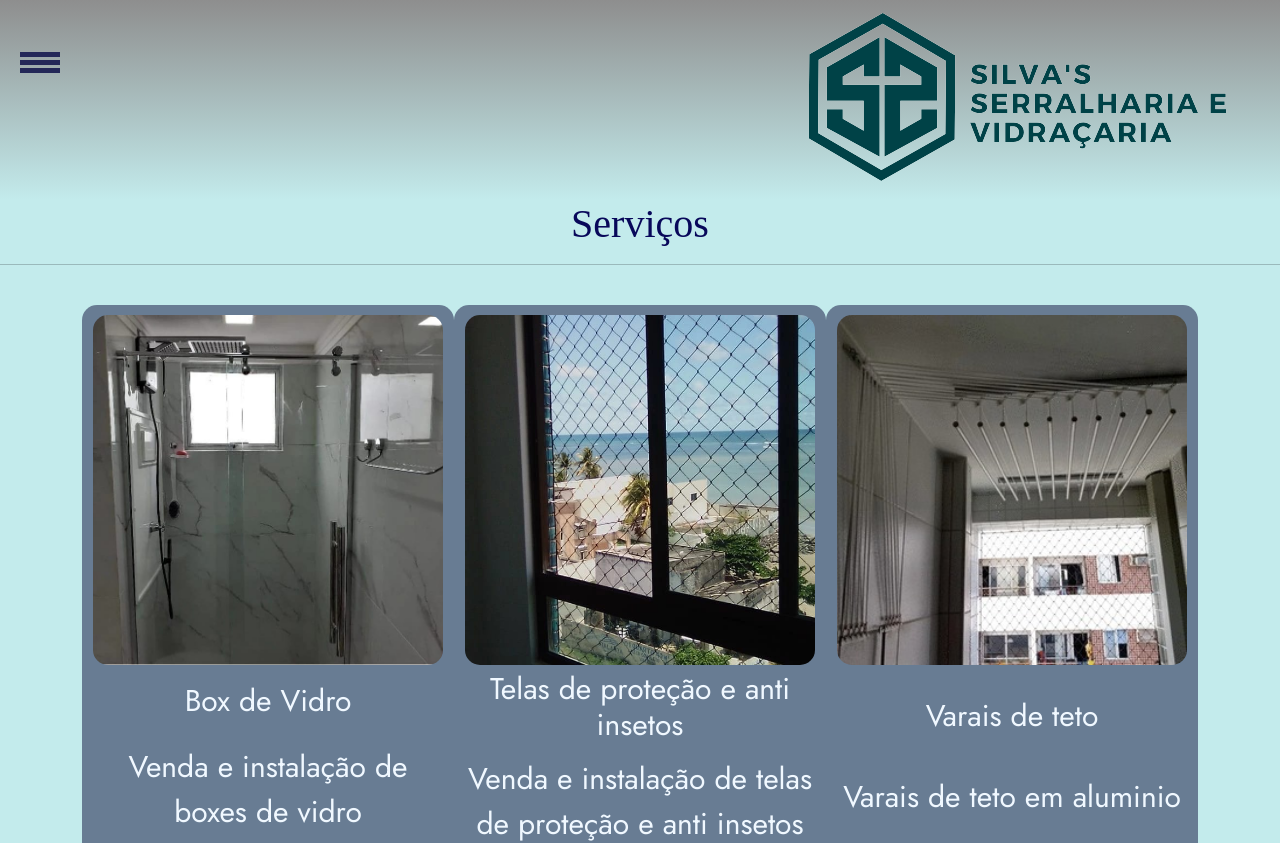
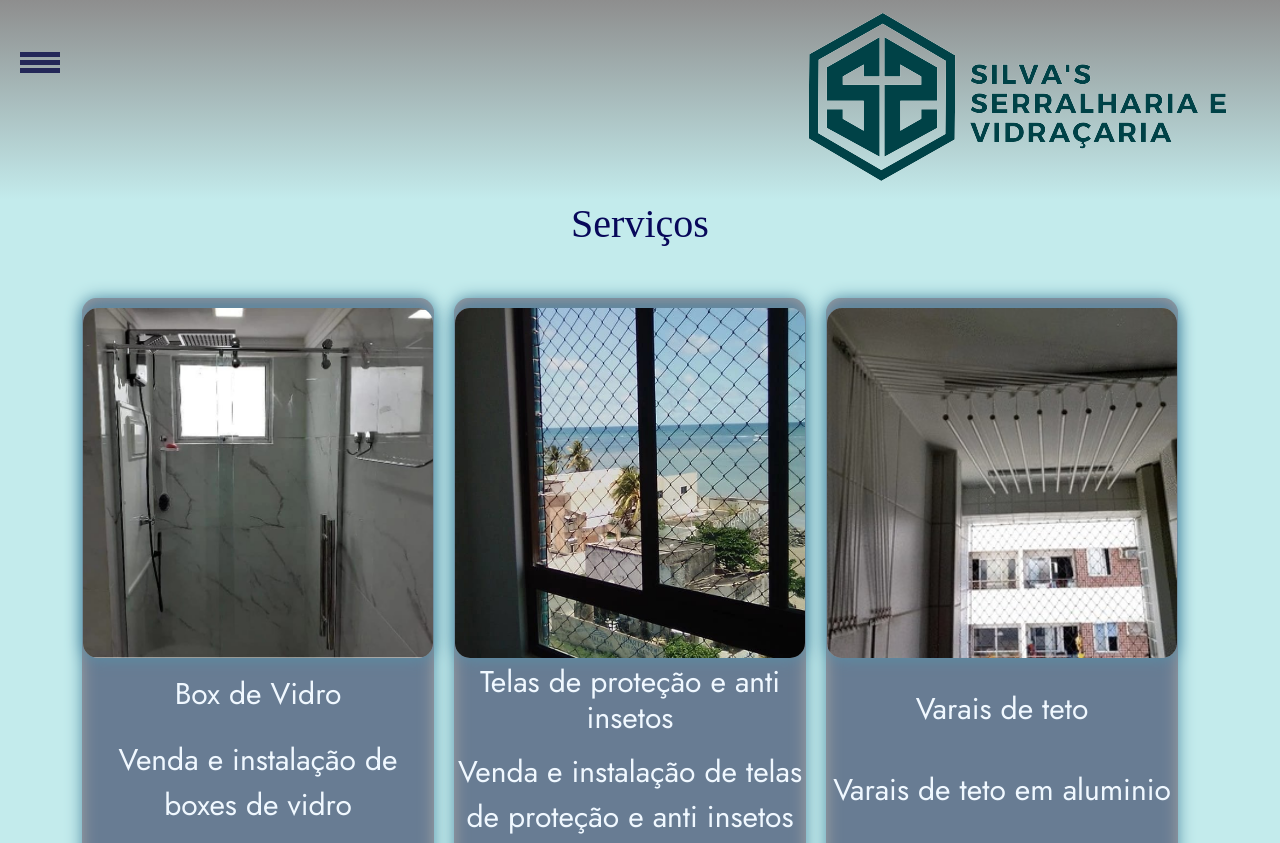
Before and after one commit to Douglas-Dorug/Site_Construcao, an Angular app: page /servicos in a window 1280 px wide. Shown: the top 843 px of the page. Built offline with nearby package versions, Linux system fonts and the light colour scheme; a web font is replaced by a local one.

Commit message:
ajustes tela de serviços

```diff
--- a/src/app/pages/home/home.component.css
+++ b/src/app/pages/home/home.component.css
@@ -1,8 +1,9 @@
 @import url('https://fonts.googleapis.com/css2?family=Suez+One&display=swap');
 @import url('https://fonts.googleapis.com/css2?family=Jost&family=Suez+One&display=swap');
-.container{
+.container-1{
   display: flex;
   justify-content: center;
+  width: 100%!important;
 
 }
 .sobre-nos{
--- a/src/app/pages/home/home.component.html
+++ b/src/app/pages/home/home.component.html
@@ -1,4 +1,4 @@
-<div class="container">
+<div class="container-1">
   <div class="sobre-nos">
     <div class="text-sobre-nos">
       <h1>Sobre nós</h1>
--- a/src/app/pages/servicos/servicos.component.css
+++ b/src/app/pages/servicos/servicos.component.css
@@ -1,6 +1,7 @@
 h1{
   text-align: center;
   color: rgb(8, 8, 90);
+  margin-bottom: 50px;
 }
 
 hr{
@@ -31,13 +32,21 @@ p{
   width: 450px;
   height: 700px;
   border-radius: 15px;
+  margin-right: 20px;
+  box-shadow: inset 0 0 1em rgb(165, 165, 165), 0 0 1em rgb(87, 145, 168);
 }
+
 
 .teste{
   width: 350px;
   height: 350px;
   border-radius: 15px;
+  box-shadow: inset 0 0 1em rgb(188, 188, 190), 0 0 1em rgb(87, 145, 168);
+}
 
+.teste:hover{
+  width: 355px;
+  height: 355px;
 }
 
 @media only screen and (max-width: 600px) and (min-width: 280px) {
--- a/src/app/pages/servicos/servicos.component.html
+++ b/src/app/pages/servicos/servicos.component.html
@@ -1,5 +1,5 @@
 <h1> Serviços </h1>
-<hr>
+
 
 <div class="container">
   <div class="imagem1">
--- a/src/app/pages/servicos/tela-protecao/tela-protecao.component.css
+++ b/src/app/pages/servicos/tela-protecao/tela-protecao.component.css
@@ -1,10 +1,12 @@
 h1{
   text-align: center;
   color: rgb(8, 8, 90);
+  margin-bottom: 100px;
 }
 
-hr{
-  margin-bottom: 40px;
+h2{
+  font-weight: 600;
+  font-size: 32px;
 }
 .carousel{
   width: 500px;
@@ -28,6 +30,7 @@ p{
   margin-right: 30px;
   align-items: center;
   text-align: justify;
+  font-size: 24px;
 }
 
 .container{
@@ -47,17 +50,15 @@ p{
   background-color: rgba(42, 48, 85, 0.589);
   color: aliceblue;
   width: auto;
-  height: auto;
+  height: 100%;
   border-radius: 15px;
+  box-shadow: inset 0 0 1em rgb(165, 165, 165), 0 0 1em rgb(87, 145, 168);
 }
 
-.teste{
-  width: 350px;
-  height: 350px;
+img{
   border-radius: 15px;
-
+  box-shadow: inset 0 0 1em rgb(165, 165, 165), 0 0 1em rgb(87, 145, 168);
 }
-
 @media only screen and (max-width: 600px) and (min-width: 280px) {
   .container{
     flex-direction: column;
@@ -69,6 +70,8 @@ p{
   color: rgba(42, 48, 85, 0.767);
   background-color: transparent!important;
   background-color: aliceblue!important;
+  margin-top: 0px;
+  margin-bottom: 30px;
 }
 
 button{
@@ -78,16 +81,18 @@ button{
   cursor:pointer;
   border-radius: 18px;
   padding:5px;
-  margin-bottom: 100px;
+  height: max-content;
+  margin-top: 50%;
 }
 
 button:hover{
   background-color: rgba(62, 72, 131, 0.973)!important;
   color: aliceblue!important;
+
 }
 
 
 .carousel-indicators{
   position: absolute!important;
-  top:500px;
+  top:330px;
 }
--- a/src/app/pages/servicos/tela-protecao/tela-protecao.component.html
+++ b/src/app/pages/servicos/tela-protecao/tela-protecao.component.html
@@ -1,5 +1,4 @@
 <h1> Telas de Proteção </h1>
-<hr>
 
 <div class="container">
   <div class="imagem1">
```
